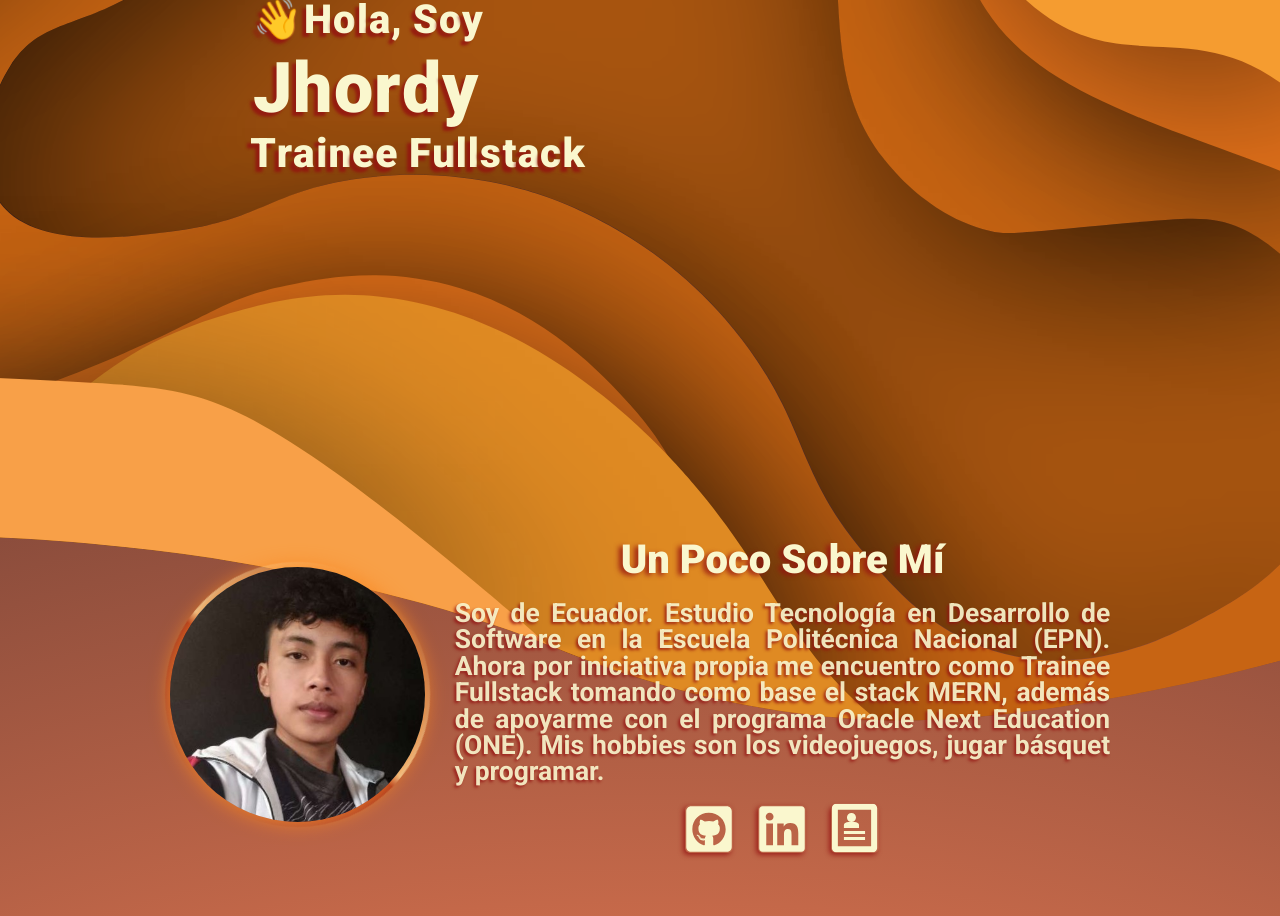
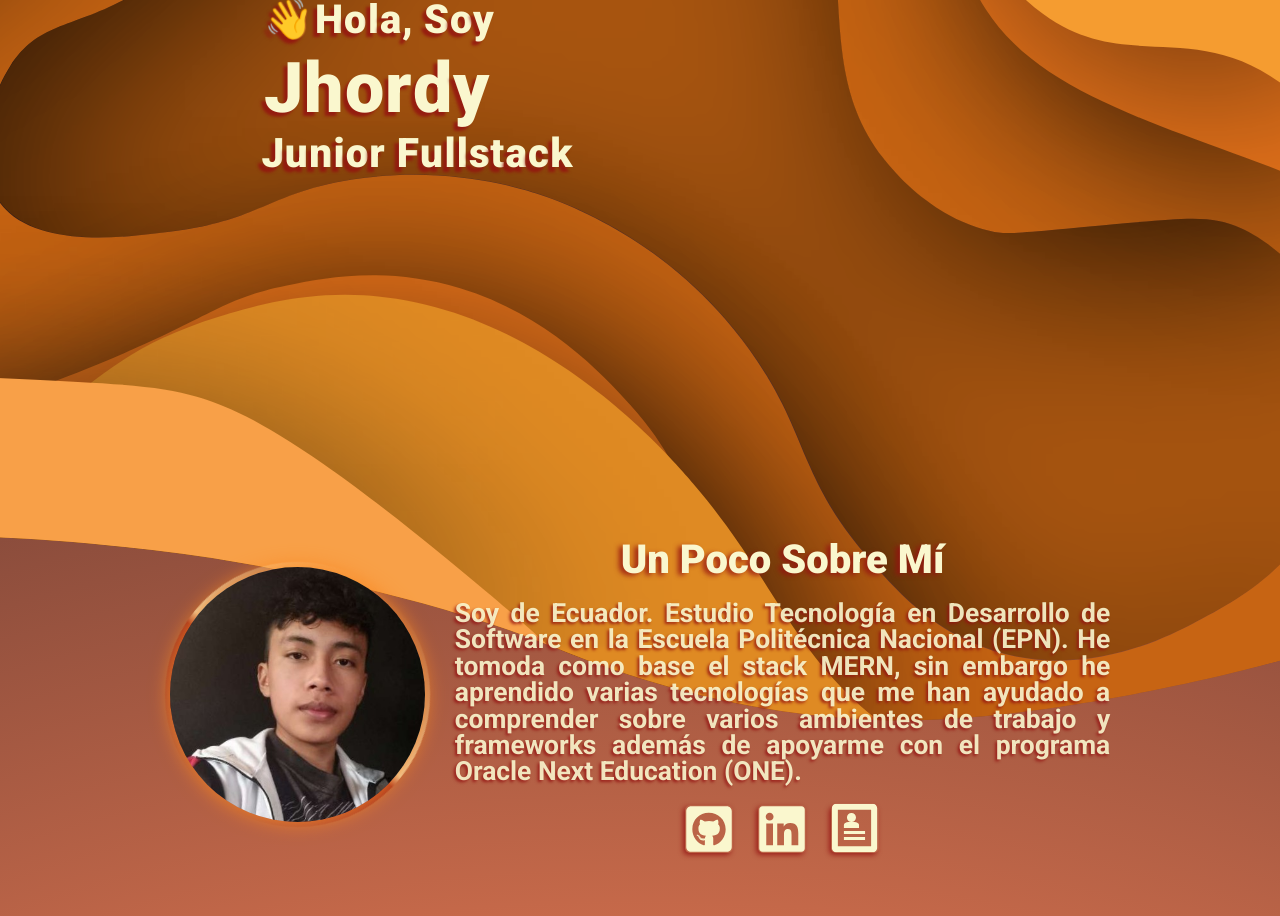
Before and after one commit to Jhordy11/Portafolio, a React (Vite) app: page / in a window 1280 px wide. Shown: the part 340-1256 px from the top of the page. Built offline with nearby package versions, Linux system fonts and the light colour scheme.

Commit message:
Actulizacion de portafolio "Sobre mi"

```diff
--- a/src/componentes/containers/Inicio.tsx
+++ b/src/componentes/containers/Inicio.tsx
@@ -162,7 +162,23 @@ export default function Inicio() {
         >
           <span>
             <span></span>
-            <span>T</span>
+            <span>J</span>
+          </span>
+          <span>
+            <span></span>
+            <span>u</span>
+          </span>
+          <span>
+            <span></span>
+            <span>n</span>
+          </span>
+          <span>
+            <span></span>
+            <span>i</span>
+          </span>
+          <span>
+            <span></span>
+            <span>o</span>
           </span>
           <span>
             <span></span>
@@ -170,23 +186,7 @@ export default function Inicio() {
           </span>
           <span>
             <span></span>
-            <span>a</span>
-          </span>
-          <span>
             <span></span>
-            <span>i</span>
-          </span>
-          <span>
-            <span></span>
-            <span>n</span>
-          </span>
-          <span>
-            <span></span>
-            <span>e</span>
-          </span>
-          <span>
-            <span></span>
-            <span>e</span>
           </span>
           <span>
             <span></span>
--- a/src/componentes/containers/SobreMi.tsx
+++ b/src/componentes/containers/SobreMi.tsx
@@ -30,10 +30,10 @@ export default function SobreMi() {
           data-aos-delay="200"
         >
           Soy de Ecuador. Estudio Tecnología en Desarrollo de Software en la
-          Escuela Politécnica Nacional (EPN). Ahora por iniciativa propia me
-          encuentro como Trainee Fullstack tomando como base el stack MERN,
-          además de apoyarme con el programa Oracle Next Education (ONE). Mis
-          hobbies son los videojuegos, jugar básquet y programar.
+          Escuela Politécnica Nacional (EPN). He tomoda como base el stack MERN,
+          sin embargo he aprendido varias tecnologías que me han ayudado a comprender
+          sobre varios ambientes de trabajo y frameworks además de apoyarme con el programa
+          Oracle Next Education (ONE).
         </p>
 
         <div
```
